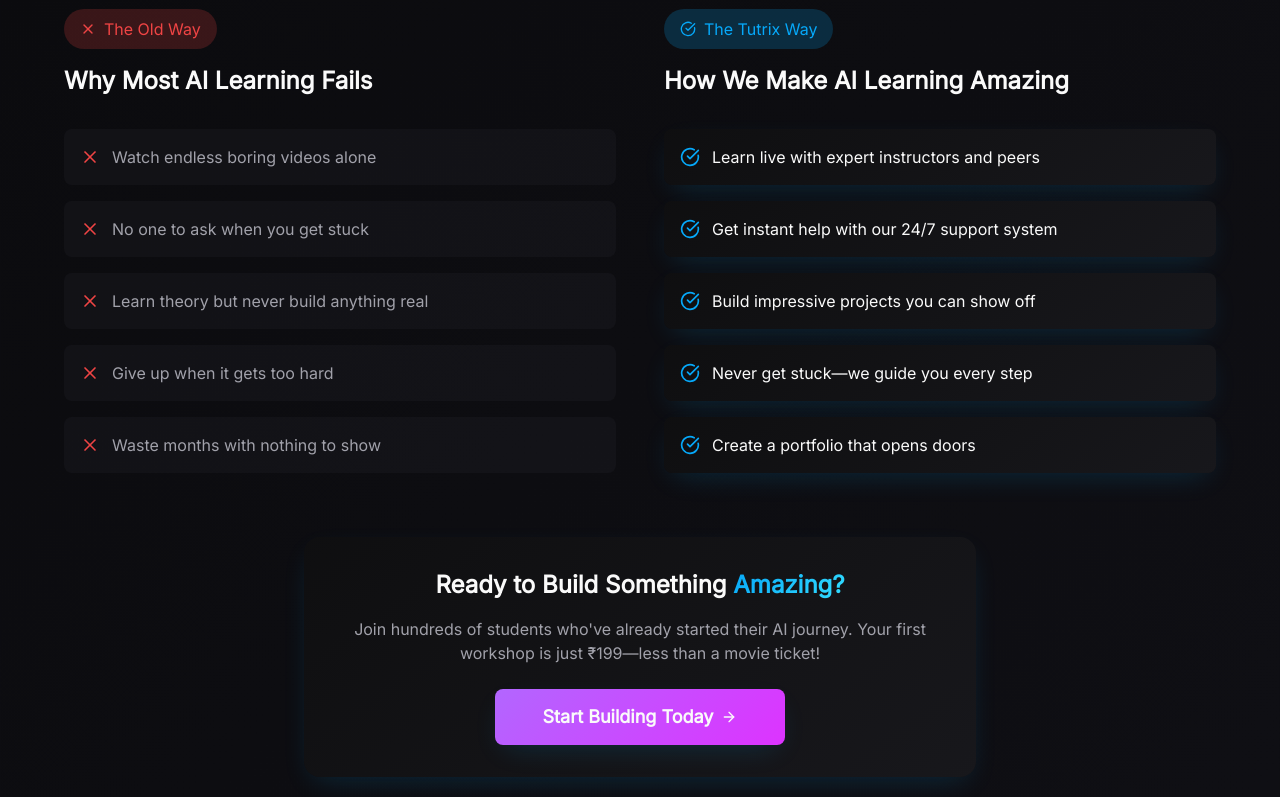
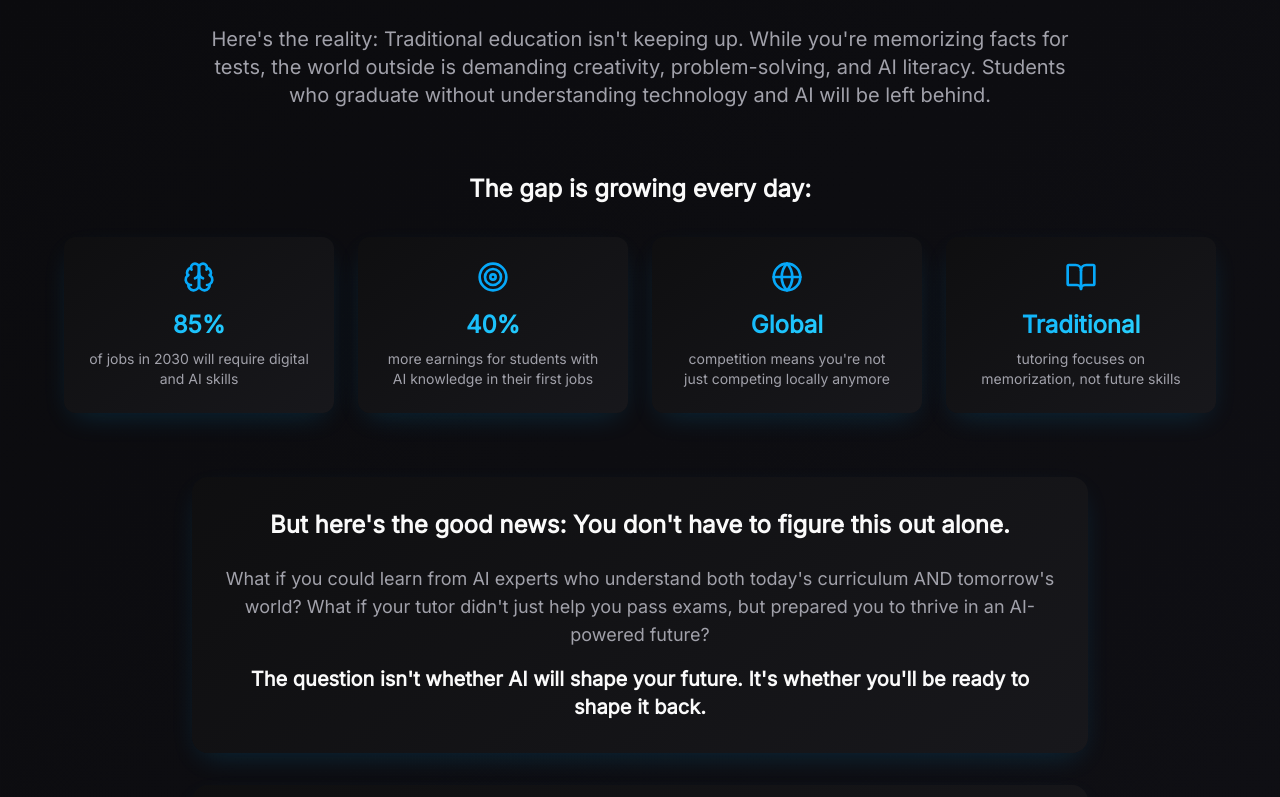
Before and after one commit to tutrixacademy-debug/tutrix-ai-superpowers, a React (Vite) app: page / in a window 1280 px wide. Shown: the part 1143-1940 px from the top of the page. Built offline with nearby package versions, Linux system fonts and the light colour scheme.

Commit message:
Update problem/solution section

```diff
--- a/src/components/ProblemSolution.tsx
+++ b/src/components/ProblemSolution.tsx
@@ -1,5 +1,5 @@
 import { Button } from "@/components/ui/button";
-import { CheckCircle, X, ArrowRight } from "lucide-react";
+import { ArrowRight, Brain, Target, Globe, BookOpen } from "lucide-react";
 
 const ProblemSolution = () => {
   return (
@@ -9,84 +9,76 @@ const ProblemSolution = () => {
         {/* Section Header */}
         <div className="text-center mb-12 sm:mb-16">
           <h2 className="text-3xl sm:text-4xl lg:text-5xl font-bold mb-4 sm:mb-6">
-            Learning AI Shouldn't Be{" "}
-            <span className="text-gradient-secondary">Boring or Lonely</span>
+            The World is Changing Fast.{" "}
+            <span className="text-gradient-secondary">Are You Ready?</span>
           </h2>
-          <p className="text-lg sm:text-xl text-muted-foreground max-w-3xl mx-auto px-4">
-            Most AI courses are just endless videos with no interaction.
-            You watch, you forget, you give up. That's not learning—that's just wasting time.
+          <div className="space-y-6 text-lg sm:text-xl text-muted-foreground max-w-4xl mx-auto px-4">
+            <p>
+              We're living in the age of AI revolution. By 2030, artificial intelligence will transform every industry - from healthcare and finance to entertainment and space exploration. The jobs your parents had? Many won't exist. The careers you'll have? Most haven't been invented yet.
+            </p>
+            <p>
+              Here's the reality: Traditional education isn't keeping up. While you're memorizing facts for tests, the world outside is demanding creativity, problem-solving, and AI literacy. Students who graduate without understanding technology and AI will be left behind.
             </p>
           </div>
-
-        {/* Problem vs Solution Comparison */}
-        <div className="grid lg:grid-cols-2 gap-8 sm:gap-12 max-w-6xl mx-auto">
-
-          {/* Problem Side */}
-          <div className="space-y-8">
-            <div className="text-center lg:text-left">
-              <div className="inline-flex items-center gap-2 bg-destructive/20 text-destructive px-4 py-2 rounded-full mb-4">
-                <X className="h-4 w-4" />
-                <span className="font-medium">The Old Way</span>
-              </div>
-              <h3 className="text-2xl font-bold mb-4">Why Most AI Learning Fails</h3>
         </div>
 
-            <div className="space-y-4">
+        {/* Statistics Grid */}
+        <div className="mb-16">
+          <h3 className="text-2xl font-bold text-center mb-8">The gap is growing every day:</h3>
+          <div className="grid sm:grid-cols-2 lg:grid-cols-4 gap-6 max-w-6xl mx-auto">
             {[
-                "Watch endless boring videos alone",
-                "No one to ask when you get stuck",
-                "Learn theory but never build anything real",
-                "Give up when it gets too hard",
-                "Waste months with nothing to show"
-              ].map((problem, index) => (
-                <div key={index} className="flex items-start gap-3 p-4 bg-muted/30 rounded-lg">
-                  <X className="h-5 w-5 text-destructive mt-0.5 flex-shrink-0" />
-                  <span className="text-muted-foreground">{problem}</span>
+              {
+                icon: Brain,
+                stat: "85%",
+                description: "of jobs in 2030 will require digital and AI skills"
+              },
+              {
+                icon: Target,
+                stat: "40%",
+                description: "more earnings for students with AI knowledge in their first jobs"
+              },
+              {
+                icon: Globe,
+                stat: "Global",
+                description: "competition means you're not just competing locally anymore"
+              },
+              {
+                icon: BookOpen,
+                stat: "Traditional",
+                description: "tutoring focuses on memorization, not future skills"
+              }
+            ].map((item, index) => (
+              <div key={index} className="bg-gradient-card p-6 rounded-xl shadow-card text-center glow-on-hover">
+                <item.icon className="h-8 w-8 text-primary mx-auto mb-4" />
+                <div className="text-2xl font-bold text-gradient-primary mb-2">{item.stat}</div>
+                <p className="text-sm text-muted-foreground">{item.description}</p>
               </div>
             ))}
           </div>
         </div>
 
-          {/* Solution Side */}
-          <div className="space-y-8">
-            <div className="text-center lg:text-left">
-              <div className="inline-flex items-center gap-2 bg-primary/20 text-primary px-4 py-2 rounded-full mb-4">
-                <CheckCircle className="h-4 w-4" />
-                <span className="font-medium">The Tutrix Way</span>
-              </div>
-              <h3 className="text-2xl font-bold mb-4">How We Make AI Learning Amazing</h3>
-            </div>
-
-            <div className="space-y-4">
-              {[
-                "Learn live with expert instructors and peers",
-                "Get instant help with our 24/7 support system",
-                "Build impressive projects you can show off",
-                "Never get stuck—we guide you every step",
-                "Create a portfolio that opens doors"
-              ].map((solution, index) => (
-                <div key={index} className="flex items-start gap-3 p-4 bg-gradient-card rounded-lg shadow-card glow-on-hover">
-                  <CheckCircle className="h-5 w-5 text-primary mt-0.5 flex-shrink-0" />
-                  <span>{solution}</span>
-                </div>
-              ))}
-            </div>
+        {/* Solution Content */}
+        <div className="max-w-4xl mx-auto text-center space-y-8">
+          <div className="bg-gradient-card p-8 rounded-2xl shadow-card">
+            <h3 className="text-2xl font-bold mb-6">But here's the good news: You don't have to figure this out alone.</h3>
+            <div className="space-y-4 text-lg text-muted-foreground">
+              <p>
+                What if you could learn from AI experts who understand both today's curriculum AND tomorrow's world? What if your tutor didn't just help you pass exams, but prepared you to thrive in an AI-powered future?
+              </p>
+              <p className="text-xl font-semibold text-foreground">
+                The question isn't whether AI will shape your future. It's whether you'll be ready to shape it back.
+              </p>
             </div>
           </div>
 
-        {/* Transition CTA */}
-        <div className="text-center mt-16">
-          <div className="bg-gradient-card p-8 rounded-2xl shadow-card max-w-2xl mx-auto">
+          {/* CTA */}
+          <div className="bg-gradient-card p-8 rounded-2xl shadow-card">
             <h3 className="text-2xl font-bold mb-4">
-              Ready to Build Something{" "}
-              <span className="text-gradient-primary">Amazing?</span>
+              Ready to bridge the gap between where you are and{" "}
+              <span className="text-gradient-primary">where you need to be?</span>
             </h3>
-            <p className="text-muted-foreground mb-6">
-              Join hundreds of students who've already started their AI journey.
-              Your first workshop is just ₹199—less than a movie ticket!
-            </p>
             <Button variant="cta" size="xl" className="group">
-              Start Building Today
+              Start Your AI Journey Today
               <ArrowRight className="h-5 w-5 transition-transform group-hover:translate-x-1" />
             </Button>
           </div>
```
Lines whose indentation alone changed are shown as unchanged.
